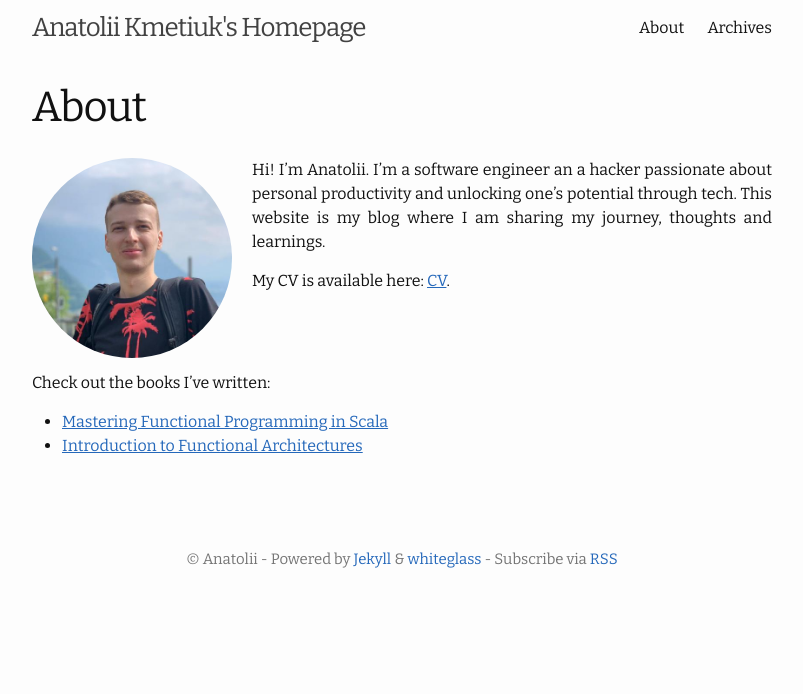
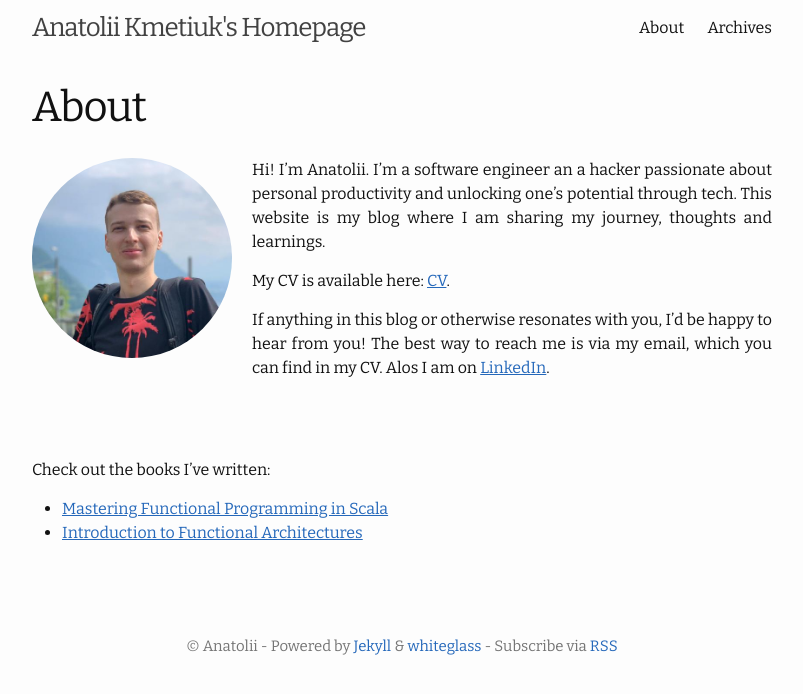
Before and after one commit to anatoliykmetyuk/anatoliykmetyuk.github.io, a Jekyll site: the page built from about.md, in a window 1280 px wide. Shown: the top 694 px of the page, without its empty margins (238-1041 px from the left). Built offline with Jekyll 4.4.1, drawn with Linux system fonts in a browser that asks for light colours.

Commit message:
About page: open invitation to connect

```diff
--- a/about.md
+++ b/about.md
@@ -10,6 +10,8 @@ Hi! I'm Anatolii. I'm a software engineer an a hacker passionate about personal
 
 My CV is available here: [CV](/assets/files/anatolii-kmetiuk-cv.pdf).
 
+If anything in this blog or otherwise resonates with you, I'd be happy to hear from you! The best way to reach me is via my email, which you can find in my CV. Alos I am on [LinkedIn](https://www.linkedin.com/in/akmetiuk/).
+
 <br/>
 <br/>
 
```
